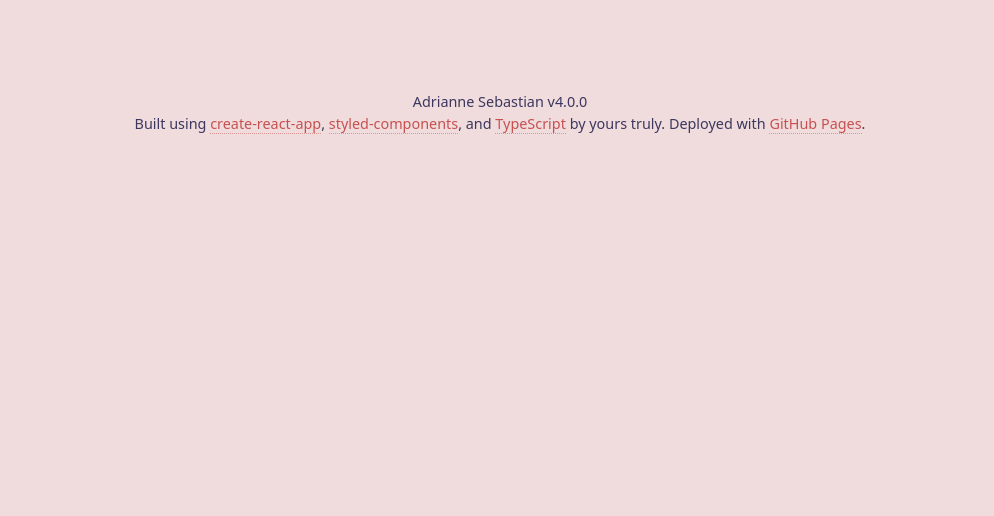
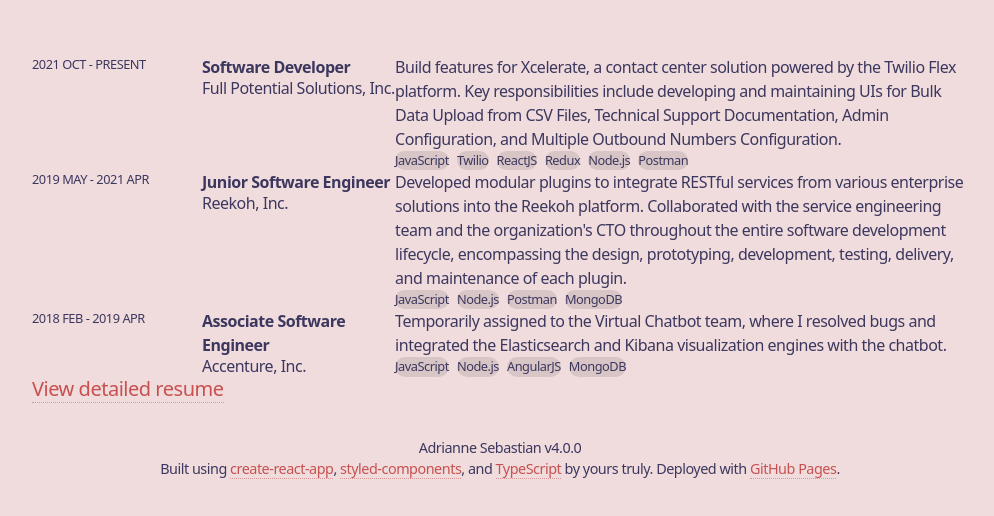
Before and after one commit to arcsbstn/arcsbstn.github.io, a React (Create React App) app: page / in a window 1280 px wide. Shown: the part 1465-1981 px from the top of the page, without its empty margins (140-1134 px from the left). Before the commit the page ends 1635 px from the top, so only its background shows below. Built offline with nearby package versions, Linux system fonts and the light colour scheme.

Commit message:
add Experience component

```diff
--- a/src/ResumePortfolio.tsx
+++ b/src/ResumePortfolio.tsx
@@ -1,7 +1,7 @@
 import { createContext, useEffect, useState } from "react";
 import styled, { createGlobalStyle } from "styled-components";
 
-import { About, Hero, Nav, Footer } from "./components";
+import { About, Hero, Nav, Footer, Experience } from "./components";
 import { ITheme } from "./interfaces";
 import { getRgbColor } from "./utils";
 
@@ -9,6 +9,7 @@ const GlobalStyle = createGlobalStyle<{ theme: ITheme }>`
   body {
     color: rgb(${(props) => getRgbColor(props.theme, "text")});
     background-color: rgb(${(props) => getRgbColor(props.theme, "bg")});
+    letter-spacing: -0.03em;
   }
 `;
 
@@ -48,7 +49,7 @@ export default function ResumePortfolio() {
     function handleResize() {
       setMediaWidth({
         isExtraLargeView: window.innerWidth > 1250,
-        isLargeView: window.innerWidth > 790,
+        isLargeView: window.innerWidth > 870,
       });
     }
 
@@ -67,6 +68,7 @@ export default function ResumePortfolio() {
           <ContentWrapper>
             <Hero />
             <About />
+            <Experience />
             <Footer />
           </ContentWrapper>
         </RootWrapper>
--- a/src/components/About.tsx
+++ b/src/components/About.tsx
@@ -26,7 +26,6 @@ const AboutContent = styled.div`
   #greeting {
     font-size: 1.5em;
     font-weight: bold;
-    letter-spacing: -0.05em;
     margin-bottom: 0.1em;
   }
 `;
--- /dev/null
+++ b/src/components/Experience.styles.tsx
@@ -0,0 +1,51 @@
+import styled from "styled-components";
+
+// Web View
+
+export const Table = styled.table`
+  border-spacing: 5em;
+`;
+
+export const TableRow = styled.tr`
+  vertical-align: top;
+  margin-bottom: 2em;
+  border-spacing: 2em;
+`;
+
+export const TableCell = styled.td`
+  padding-bottom: 2em;
+`;
+
+// Mobile View
+
+export const Row = styled.div`
+  margin-bottom: 2em;
+`;
+
+// Common
+
+export const ExperienceWrapper = styled.div`
+  display: flex;
+  flex-direction: column;
+  margin-bottom: 8em;
+`;
+
+export const JobTitle = styled.p`
+  font-weight: 800;
+  min-width: 190px;
+`;
+
+export const Organization = styled.h6``;
+
+export const Duration = styled.p`
+  text-transform: uppercase;
+  font-size: 0.8em;
+  min-width: 170px;
+  padding-bottom: 0.7em;
+`;
+
+export const ChipsWrapper = styled.div`
+  display: flex;
+  gap: 0.5em;
+  margin: 0.7em 0;
+`;
--- /dev/null
+++ b/src/components/Experience.tsx
@@ -0,0 +1,81 @@
+import { useContext } from "react";
+
+import { Chip } from "./common";
+import { experienceList } from "../constants";
+import {
+  ExperienceWrapper,
+  Table,
+  TableRow,
+  TableCell,
+  Row,
+  JobTitle,
+  Organization,
+  Duration,
+  ChipsWrapper,
+} from "./Experience.styles";
+import { OutgoingLink } from "./OutgoingLink";
+import { MediaWidthContext, ThemeContext } from "../ResumePortfolio";
+
+export function Experience() {
+  const { isLargeView } = useContext(MediaWidthContext);
+  const [theme] = useContext(ThemeContext);
+
+  return (
+    <ExperienceWrapper>
+      {isLargeView ? (
+        <Table>
+          {experienceList.map(
+            (
+              { organization, role, startEndDates, description, techStack },
+              index
+            ) => (
+              <TableRow key={index}>
+                <TableCell>
+                  <Duration>{startEndDates}</Duration>
+                </TableCell>
+                <TableCell>
+                  <JobTitle>{role}</JobTitle>
+                  <Organization>{organization}</Organization>
+                </TableCell>
+                <TableCell>
+                  <p>{description}</p>
+                  <ChipsWrapper>
+                    {techStack.map((tech: string) => (
+                      <Chip>{tech}</Chip>
+                    ))}
+                  </ChipsWrapper>
+                </TableCell>
+              </TableRow>
+            )
+          )}
+        </Table>
+      ) : (
+        <>
+          {experienceList.map(
+            ({ organization, role, startEndDates, description, techStack }) => (
+              <Row>
+                <JobTitle>{role}</JobTitle>
+                <Organization>{organization}</Organization>
+                <Duration>{startEndDates}</Duration>
+                <p>{description}</p>
+                <ChipsWrapper>
+                  {techStack.map((tech: string) => (
+                    <Chip>{tech}</Chip>
+                  ))}
+                </ChipsWrapper>
+              </Row>
+            )
+          )}
+        </>
+      )}
+      <h5>
+        <OutgoingLink
+          href={require("../static/arcsbstn-resume-2023.pdf")}
+          theme={theme}
+        >
+          View detailed resume
+        </OutgoingLink>
+      </h5>
+    </ExperienceWrapper>
+  );
+}
```
